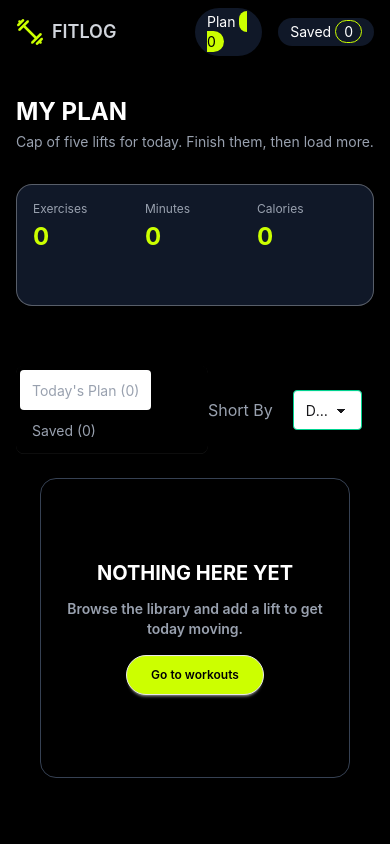
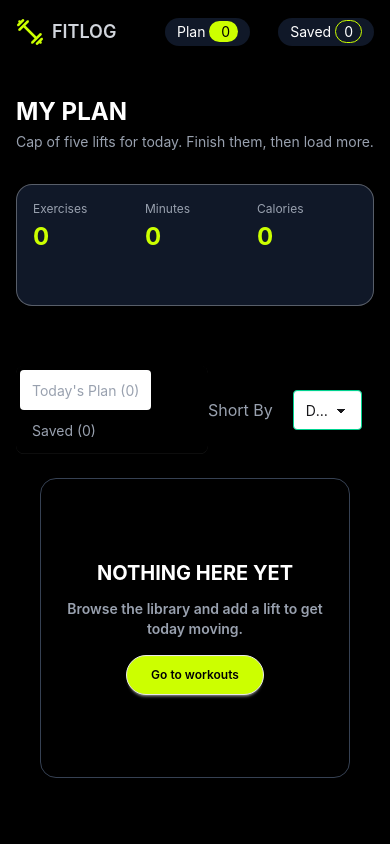
Before and after one commit to code-by-nusrat/fit-log-assign-6, a Next.js app: page /my-plan in a window 390 px wide. Shown: the top 844 px of the page. Built offline with nearby package versions, Linux system fonts and the light colour scheme.

Commit message:
last4 commit

```diff
--- a/src/components/shared/Navbar.tsx
+++ b/src/components/shared/Navbar.tsx
@@ -104,17 +104,17 @@ const Navbar = () => {
                 </div>
 
                 {/* Navbar End */}
-                <div className="navbar-end gap-2 sm:gap-4">
+                <div className="navbar-end gap-7 sm:gap-4">
 
-                    <Link href="/my-plan">
-                        <p className="text-white text-sm sm:text-base px-3 py-1 rounded-3xl bg-gray-900">
+                    <Link href="/my-plan ">
+                        <p className="text-white text-sm sm:text-base px-3 py-1 rounded-3xl whitespace-nowrap bg-gray-900">
                             Plan
                             <SetPlanBtn />
                         </p>
                     </Link>
 
                     <Link href="/my-plan">
-                        <p className="text-white text-sm sm:text-base px-3 py-1 rounded-3xl bg-gray-900 ml-2 whitespace-nowrap">
+                        <p className="text-white text-sm sm:text-base px-3 py-1 rounded-3xl bg-gray-900 ">
                             Saved
                             <SetSaveBtn />
                         </p>
```
Also changed, not shown: src/app/globals.css (+0 -12 lines).
